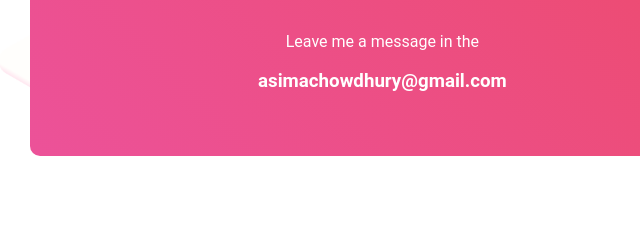
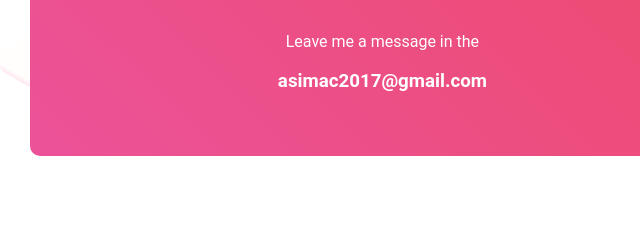
Before and after one commit to asima-chowdhury/personal-website, a plain HTML site: page index.html in a window 1280 px wide. Shown: the part 3511-3751 px from the top of the page, 264-904 px from the left. Drawn offline with Linux system fonts and the light colour scheme.

Commit message:
update email

```diff
--- a/index.html
+++ b/index.html
@@ -82,7 +82,7 @@
         </div>
         <div class="contact-info">
             <p>Leave me a message in the</p>
-            <h3>asimachowdhury@gmail.com</h3>
+            <h3>asimac2017@gmail.com</h3>
         </div>
     </section>
     <footer>
```
